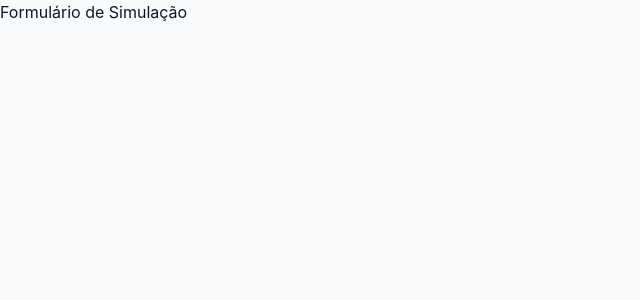
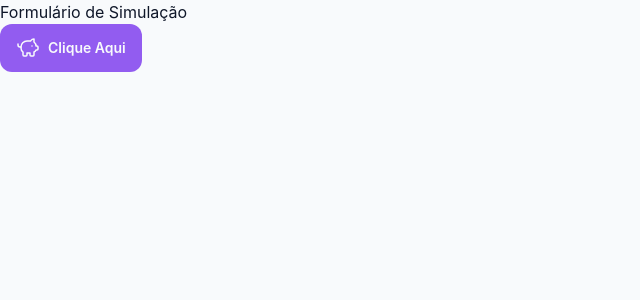
Before and after one commit to eduardojsrosa/planejai, a React (Vite) app: page / in a window 1280 px wide. Shown: the top 300 px of the page, without its empty margins (0-640 px from the left). Built offline with nearby package versions, Linux system fonts and the light colour scheme.

Commit message:
Componente Button

```diff
--- a/package.json
+++ b/package.json
@@ -12,6 +12,7 @@
   "dependencies": {
     "@fontsource/inter": "^5.3.0",
     "@tailwindcss/vite": "^4.3.3",
+    "lucide-react": "^1.33.0",
     "react": "^19.2.4",
     "react-dom": "^19.2.4",
     "react-router-dom": "^7.18.2",
--- /dev/null
+++ b/src/components/shared/Button.tsx
@@ -0,0 +1,34 @@
+import type { LucideIcon } from 'lucide-react'
+import type { ButtonHTMLAttributes } from 'react'
+
+interface ButtonProps extends ButtonHTMLAttributes<HTMLButtonElement> {
+  variant: 'primary' | 'secondary' | 'ghost'
+  icon?: LucideIcon
+}
+
+const baseClasses =
+  'flex cursor-pointer items-center justify-center font-medium text-sm gap-2 px-4 py-3 transition-opacity hover:opacity-80 disabled:cursor-not-allowed disabled:opacity-80'
+
+const variantClasses = {
+  primary: 'bg-primary text-primary-foreground font-semibold rounded-xl',
+  secondary: 'bg-secondary-button border border-border rounded-3xl',
+  ghost: 'rounded-lg text-foreground',
+}
+
+export function Button({
+  variant,
+  icon: Icon,
+  children,
+  className,
+  ...props
+}: ButtonProps) {
+  return (
+    <button
+      className={[baseClasses, variantClasses[variant], className].join(' ')}
+      {...props}
+    >
+      {Icon && <Icon />}
+      {children}
+    </button>
+  )
+}
--- a/src/index.css
+++ b/src/index.css
@@ -15,3 +15,7 @@
       color 0.3s ease;
   }
 }
+
+.lucide {
+  stroke-width: 1.5;
+}
--- a/src/router.tsx
+++ b/src/router.tsx
@@ -1,11 +1,20 @@
 import { createBrowserRouter } from 'react-router-dom'
+import { Button } from './components/shared/Button'
+import { PiggyBank } from 'lucide-react'
 
 export const router = createBrowserRouter([
   {
     children: [
       {
         path: '/',
-        element: <h1>Formulário de Simulação</h1>,
+        element: (
+          <>
+            <h1>Formulário de Simulação</h1>
+            <Button variant="primary" icon={PiggyBank}>
+              Clique Aqui
+            </Button>
+          </>
+        )
       },
       {
         path: '/resultado',
```
Also changed, not shown: 1 other file (tests, documents, lock files or other folders).
